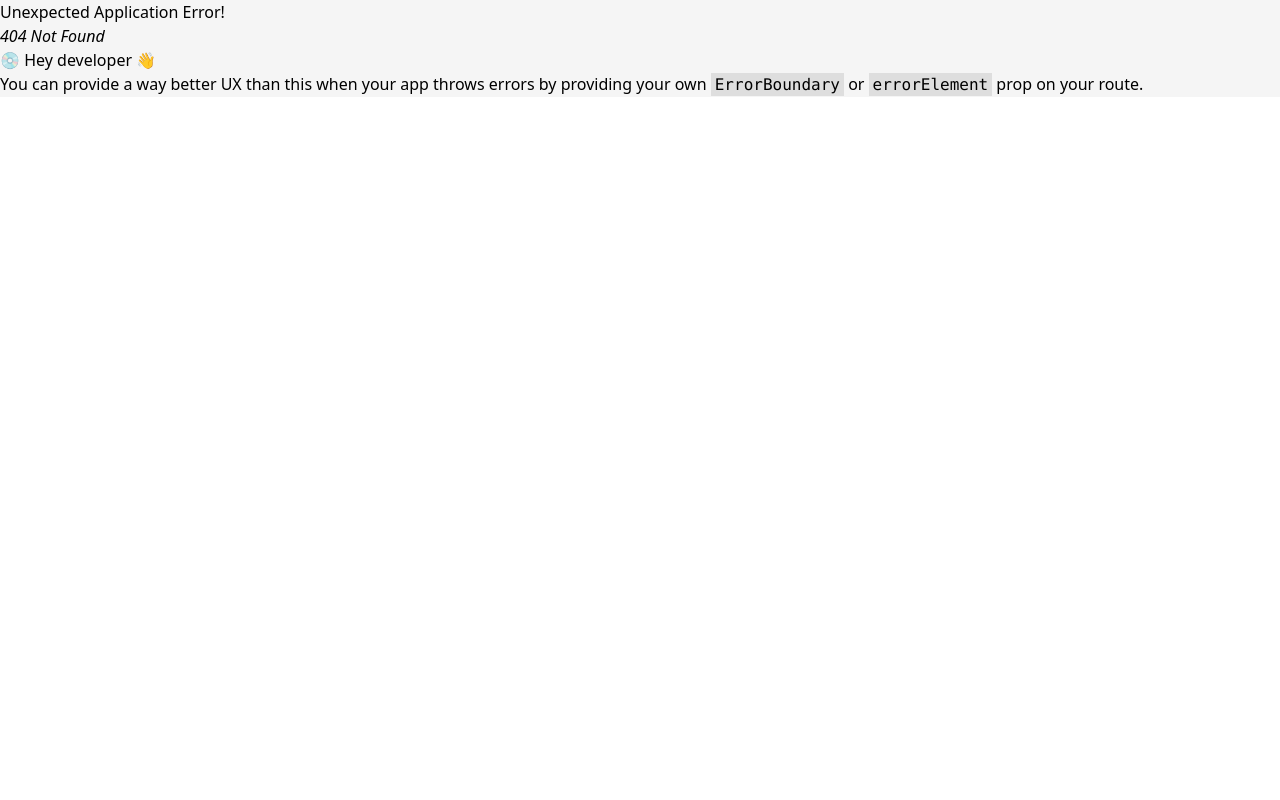
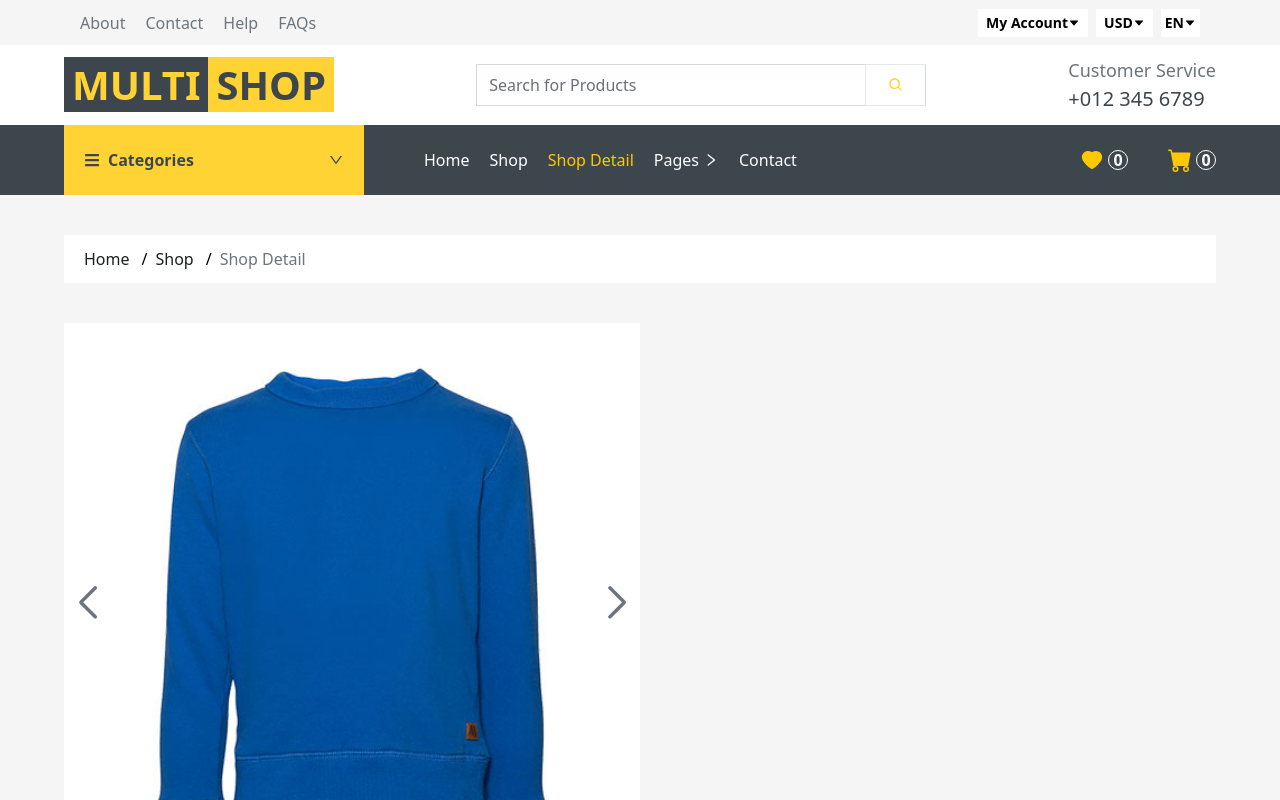
Before and after one commit to TanbirHasan/tingle-park-frontend, a React (Create React App) app: page /shop-details in a window 1280 px wide. Before the commit this address had no page. Shown: the top 800 px of the page. Built offline with nearby package versions, Linux system fonts and the light colour scheme.

Commit message:
slider added in product details

```diff
--- a/src/App.css
+++ b/src/App.css
@@ -26,3 +26,26 @@
         transform: translateY(0);
     }
 }
+
+.mySwiper1 .swiper-button-prev {
+    color: #6c757d;
+
+}
+
+
+.mySwiper1 .swiper-button-next {
+    color: #6c757d;
+
+}
+
+.swiper-button-prev:hover,
+.swiper-button-next:hover {
+    color: #3d464d;
+
+}
+
+.swiper-button-next:after,
+.swiper-button-prev:after {
+    font-weight: bolder;
+    font-size: 32px !important;
+}
--- a/src/components/Navbar/Navbar.jsx
+++ b/src/components/Navbar/Navbar.jsx
@@ -76,7 +76,7 @@ const Navbar = () => {
 			<NavLink to={'/shop'} className="hover:text-[#FFD333]">
 				<li>Shop</li>
 			</NavLink>
-			<NavLink to={'/shop-detail'} className="hover:text-[#FFD333]">
+			<NavLink to={'/shop-details'} className="hover:text-[#FFD333]">
 				<li>Shop Detail</li>
 			</NavLink>
 			<Link className={'group inline-block relative'}>
--- /dev/null
+++ b/src/pages/ShopDetails/ShopDetails/ShopDetails.jsx
@@ -0,0 +1,99 @@
+import React from 'react';
+import { Link } from 'react-router-dom';
+
+// Import Swiper React components
+import { Swiper, SwiperSlide } from 'swiper/react';
+
+// Import Swiper styles
+import 'swiper/css';
+import 'swiper/css/navigation';
+import { Autoplay, Navigation } from 'swiper';
+
+import p1 from '../../../assets/product-1.jpg';
+import p2 from '../../../assets/product-2.jpg';
+import p3 from '../../../assets/product-3.jpg';
+import p4 from '../../../assets/product-4.jpg';
+import p5 from '../../../assets/product-5.jpg';
+import p6 from '../../../assets/product-6.jpg';
+import p7 from '../../../assets/product-7.jpg';
+import p8 from '../../../assets/product-8.jpg';
+import p9 from '../../../assets/product-9.jpg';
+
+const ShopDetails = () => {
+	return (
+		<div className="w-[90%] mx-auto">
+			<div className="my-10">
+				<nav className="w-full h-[48px] flex px-4 bg-white ">
+					<ol className="flex  space-x-2 ">
+						<li className="flex items-center space-x-1">
+							<Link
+								to={'/'}
+								className="flex items-center px-1 text-[#1b1f22] capitalize hover:underline">
+								Home
+							</Link>
+						</li>
+						<li className="flex items-center space-x-1">
+							<span className="dark:text-gray-400">/</span>
+							<Link
+								to={'/shop'}
+								className="flex items-center px-1 text-[#1b1f22] capitalize hover:underline">
+								Shop
+							</Link>
+						</li>
+						<li className="flex items-center space-x-1">
+							<span className="dark:text-gray-400">/</span>
+							<Link className="flex items-center px-1 capitalize text-[#6c757d] cursor-default">
+								Shop Detail
+							</Link>
+						</li>
+					</ol>
+				</nav>
+			</div>
+
+			<div>
+				<div className="bg-white w-[50%]  my-10">
+					<Swiper
+						slidesPerView={1}
+						loop={true}
+						autoplay={{
+							delay: 3000,
+							disableOnInteraction: false,
+						}}
+						navigation={true}
+						modules={[Autoplay, Navigation]}
+						className="mySwiper1">
+						<SwiperSlide>
+							<img src={p1} alt="" className=" w-[560px] mx-auto" />
+						</SwiperSlide>
+						<SwiperSlide>
+							<img src={p2} alt="" className=" w-[560px] mx-auto" />
+						</SwiperSlide>
+						<SwiperSlide>
+							<img src={p3} alt="" className=" w-[560px] mx-auto" />
+						</SwiperSlide>
+						<SwiperSlide>
+							<img src={p4} alt="" className=" w-[560px] mx-auto" />
+						</SwiperSlide>
+						<SwiperSlide>
+							<img src={p5} alt="" className=" w-[560px] mx-auto" />
+						</SwiperSlide>
+						<SwiperSlide>
+							<img src={p6} alt="" className=" w-[560px] mx-auto" />
+						</SwiperSlide>
+						<SwiperSlide>
+							<img src={p7} alt="" className=" w-[560px] mx-auto" />
+						</SwiperSlide>
+						<SwiperSlide>
+							<img src={p8} alt="" className=" w-[560px] mx-auto" />
+						</SwiperSlide>
+						<SwiperSlide>
+							<img src={p9} alt="" className=" w-[560px] mx-auto" />
+						</SwiperSlide>
+					</Swiper>
+				</div>
+			</div>
+		</div>
+	);
+};
+
+export default ShopDetails;
--- a/src/routes/route/route.jsx
+++ b/src/routes/route/route.jsx
@@ -3,6 +3,7 @@ import CheckOut from '../../pages/CheckOut/CheckOut/CheckOut';
 import Contact from '../../pages/Contact/Contact';
 import HomePage from '../../pages/Home/HomePage/HomePage';
 import Shop from '../../pages/Shop/Shop/Shop';
+import ShopDetails from '../../pages/ShopDetails/ShopDetails/ShopDetails';
 import ShoppingCart from '../../pages/ShoppingCart/ShoppingCart';
 import Main from './../../layout/Main';
 import Login from './../../pages/Login/Login';
@@ -27,6 +28,10 @@ export const router = createBrowserRouter([
 				element: <Shop />,
 			},
 			{
+				path: '/shop-details',
+				element: <ShopDetails />,
+			},
+			{
 				path: '/shopping-cart',
 				element: <ShoppingCart />,
 			},
```
